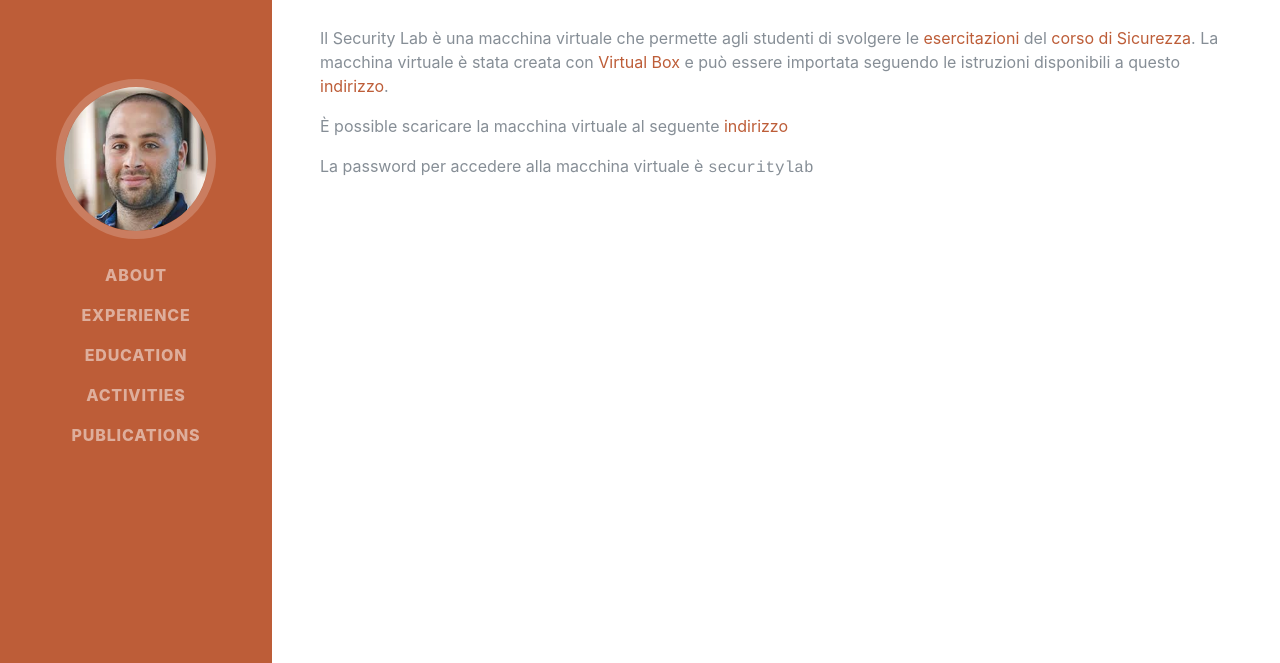
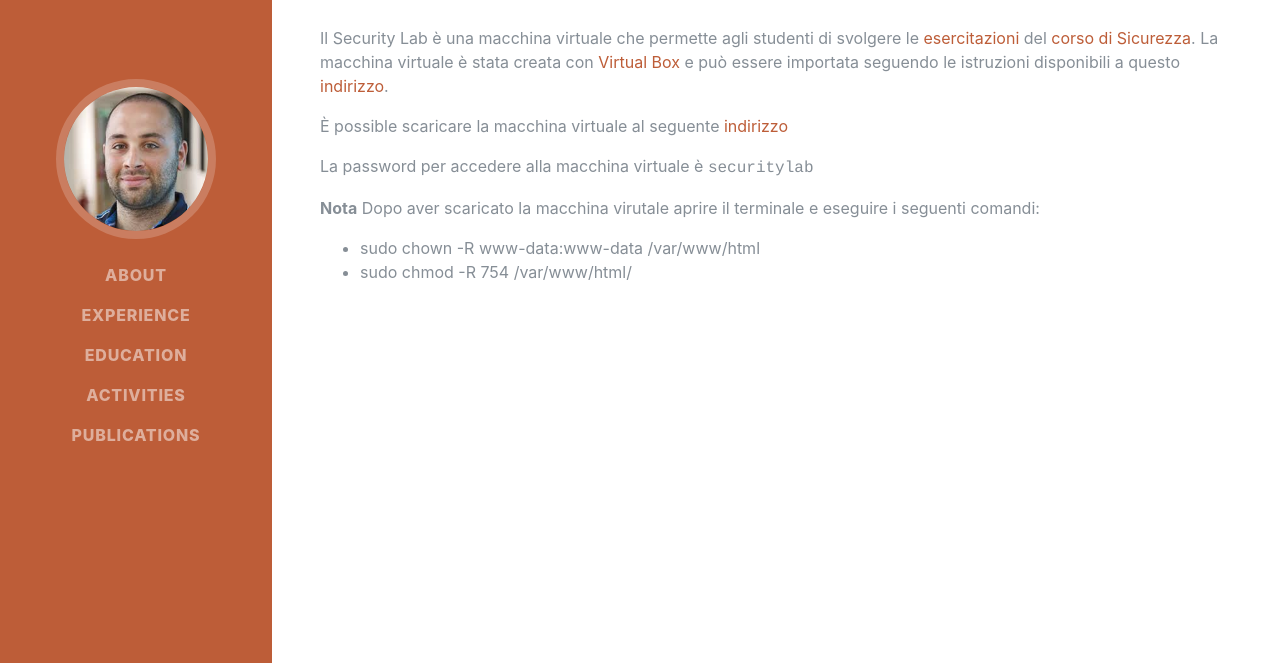
Before and after one commit to luigi-asprino/luigi-asprino.github.io, a website: page securityLab/index.html in a window 1280 px wide. Shown: the part 137-800 px from the top of the page. Drawn offline with Linux system fonts and the light colour scheme; files whose address does not match are found by name; a web font is replaced by a local one.

Commit message:
esercitazione

```diff
--- a/securityLab/index.html
+++ b/securityLab/index.html
@@ -96,6 +96,14 @@
 							La password per accedere alla macchina virtuale &egrave; <span
 								style="font-family: courier;">securitylab</span>
 						</p>
+						<p>
+							<b>Nota</b> Dopo aver scaricato la macchina virutale aprire il
+							terminale e eseguire i seguenti comandi:
+						</p>
+						<ul>
+							<li>sudo chown -R www-data:www-data /var/www/html</li>
+							<li>sudo chmod -R 754 /var/www/html/</li>
+						</ul>
 					</div>
 
 
```
